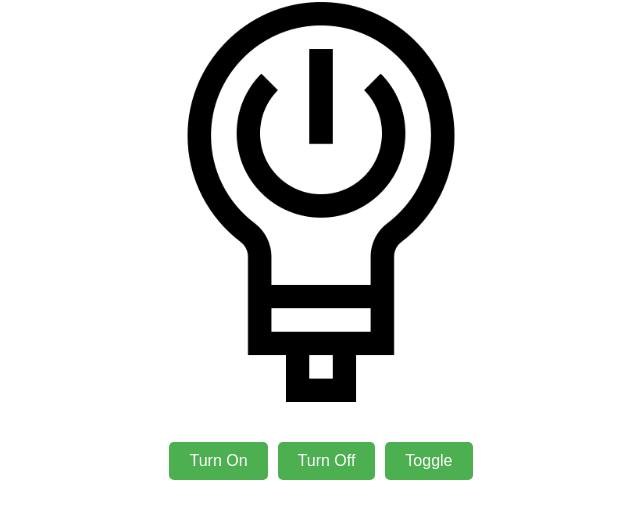
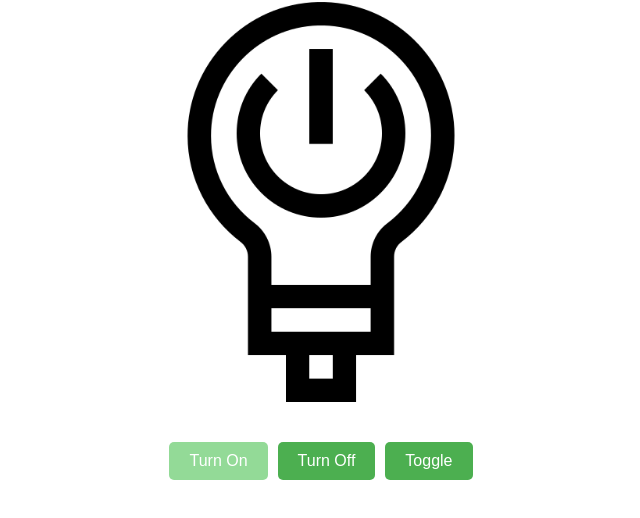
Before and after one commit to VaishnaviGund42/bulb-toggler-application, a plain HTML site: page index.html in a window 1280 px wide. In both pictures the pointer is over the button "Turn On". Shown: the part 126-644 px from the top of the page, without its empty margins (319-959 px from the left). Drawn offline with Linux system fonts and the light colour scheme.

Commit message:
buttons  hover added

```diff
--- a/index.html
+++ b/index.html
@@ -48,6 +48,9 @@
             color: white;
             transition: background-color 0.3s, transform 0.2s;
         }
+        button:hover {
+  background: #93DA97;
+}
 
 
     </style>
```
